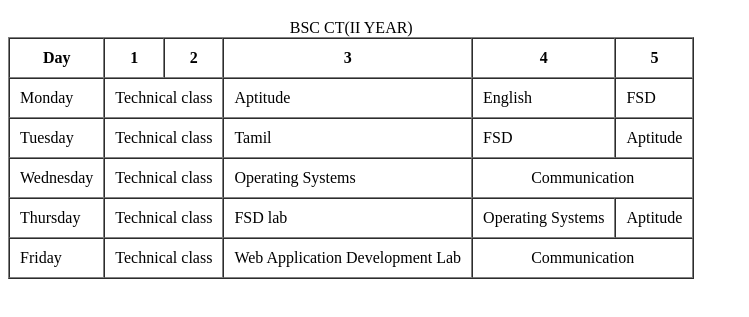
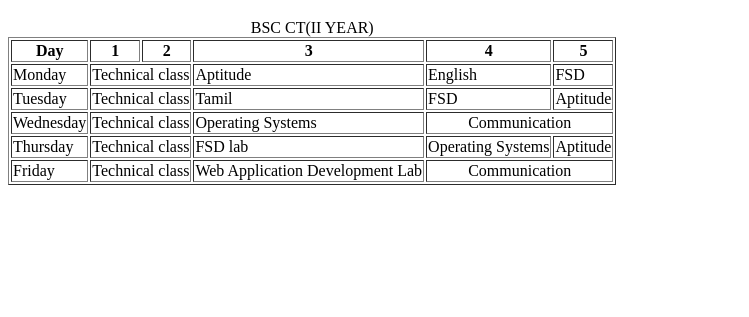
Before and after one commit to franklinpaul19092007-rgb/Sem-4-project, a plain HTML site: page index.html in a window 1280 px wide. Shown: the part 61-378 px from the top of the page, without its empty margins (0-749 px from the left). Drawn offline with Linux system fonts and the light colour scheme.

Commit message:
Add files via upload

```diff
--- a/index.html
+++ b/index.html
@@ -7,7 +7,7 @@
     </head>
     <body>
         <h1>Time Table</h1>
-        <table border="1" cellspacing="0" cellpadding="10">
+        <table border="1">
                     <caption>BSC CT(II YEAR)</caption>
 
             <tr>
```
